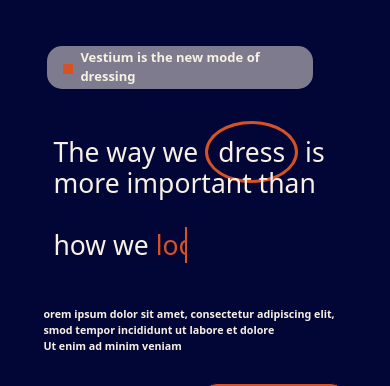
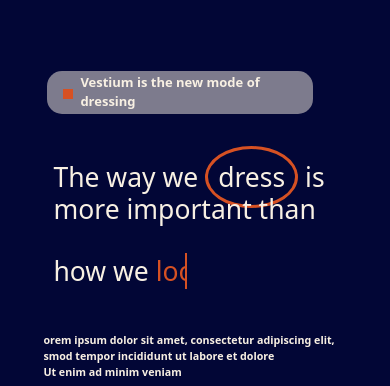
Before and after one commit to gift56/Project-Vestium, a plain HTML site: page index.html in a window 390 px wide. Shown: the part 81-467 px from the top of the page. Drawn offline with Linux system fonts and the light colour scheme.

Commit message:
margin top added

```diff
--- a/styles/style.scss
+++ b/styles/style.scss
@@ -121,7 +121,7 @@
             @media screen and (max-width: 1200px) {
                 width: 266px;
                 flex-direction: row;
-                margin-top: 6vh;
+                margin-top: 9vh;
                 align-items: center;
                 .img {
                     position: absolute;
```
Also changed, not shown: styles/style.css.
